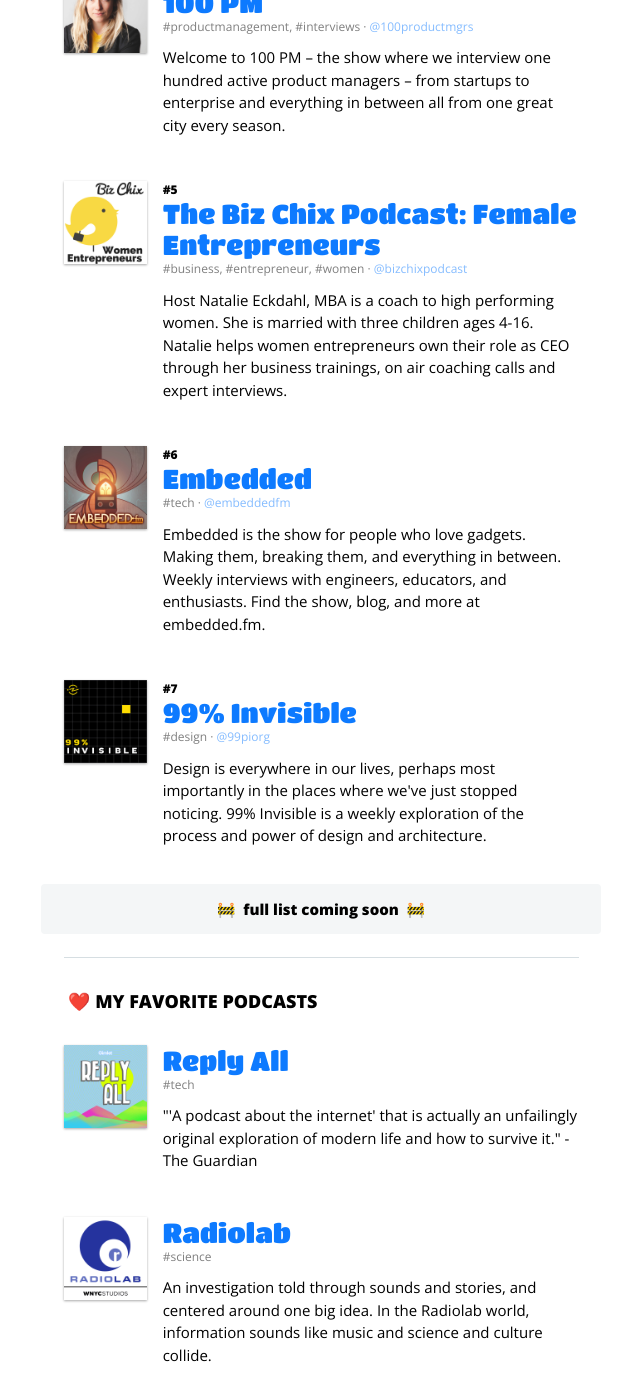
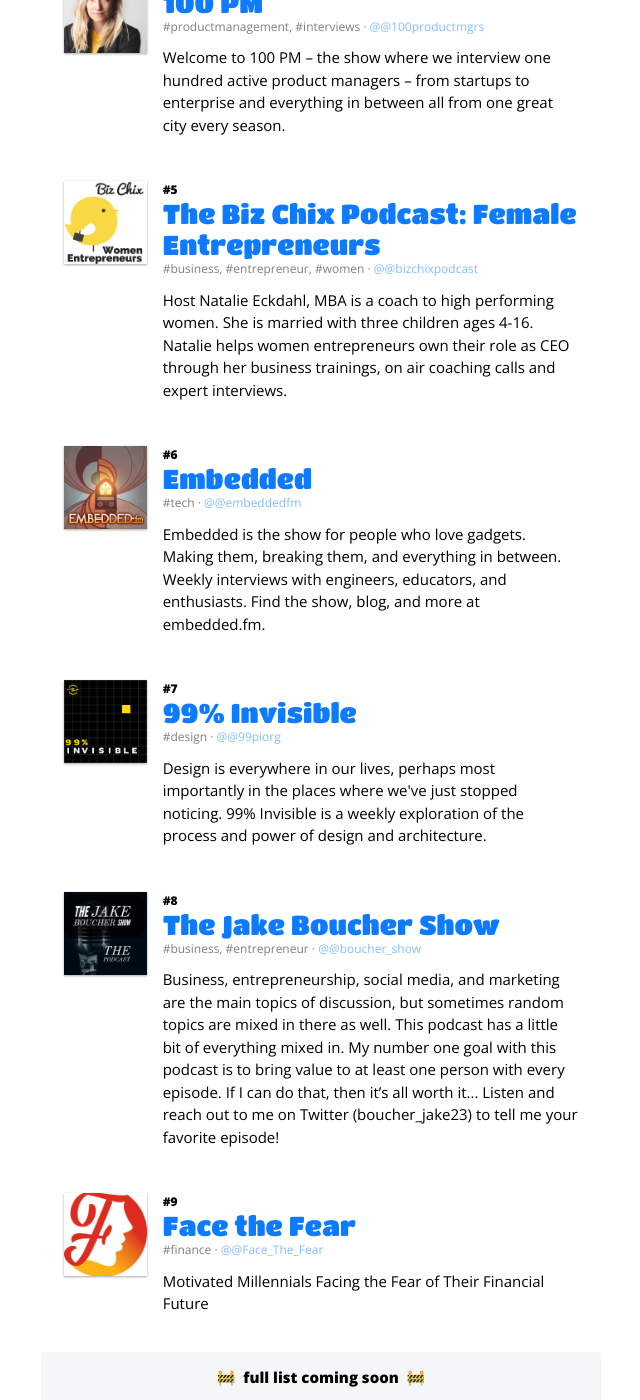
Before and after one commit to hannahd/100podcasts, a Jekyll site: the page built from index.html, in a window 1280 px wide and 1400 px high, scrolled down 2091 px. Shown: the whole window, without its empty margins (319-959 px from the left). Built offline with Jekyll 4.4.1, drawn with Linux system fonts in a browser that asks for light colours; some of the changed text lies outside the part shown.

Commit message:
Add a few new podcasts

```diff
--- a/_data/podcasts.csv
+++ b/_data/podcasts.csv
@@ -1,8 +1,10 @@
 name,image,tag,description,url,twitter,rating,thoughts,quote
-Not Craft,notcraft.jpg,"#design, #interview",Not Craft is a design podcast about all the soft skills you need to be successful in your design career—from the people that have learned them first hand.,https://notcraftpodcast.simplecast.fm/,NotCraftPodcast,3,"Great guests with intriguing perspectives.Two tricks and a warning format is succinct way to get actionables across quickly. Interview style is a bit rough, but there are only a few episodes so far.",
-Dark Tank,darktank.jpg,"#race, #comedy","Dark Tank is a podcast where white people try their best. In each episode of Dark Tank, Yedoye Travis asks a melanin deficient guest to undo the mistakes of the past by pitching solutions to pressing minority issues--to a panel of people of color. We're solving racism, one white ego at a time.",http://darktank.libsyn.com/website,DarkTankPod,3,"Feels like a fun discussion with friends. Doesn't get super deep, but is a great way to get multiple perspectives on some tough issues. ",
-Armchair Expert,armchairexpert.jpg,"#interview, #leadership","Hi, I’m Dax Shepard, and I love talking to people. I am endlessly fascinated by the messiness of being human, and I find people who are vulnerable and honest about their struggles and shortcomings to be incredibly sexy. I invite you to join me as I explore other people’s stories. We will celebrate, above all, the challenges and setbacks that ultimately lead to growth and betterment. What qualifies me for such an endeavor? More than a decade of sobriety, a degree in Anthropology and four years of improv training. I will attempt to discover human “truths” without any laboratory work, clinical trials or data collection. I will be, in the great tradition of 16th-century scientists, an Armchair Expert.",https://armchairexpertpod.com/,ArmchairExpPod,,,"""Rarely do I learn something of value from someone's story of triumph, but I always learn a lot from people's failures and fuck ups."" - Dax Shepard"
-100 PM,100PM.jpg,"#productmanagement, #interviews",Welcome to 100 PM – the show where we interview one hundred active product managers – from startups to enterprise and everything in between all from one great city every season.,https://100productmanagers.com/interviews,100productmgrs,,,
-The Biz Chix Podcast: Female Entrepreneurs,bizchix.jpg,"#business, #entrepreneur, #women","Host Natalie Eckdahl, MBA is a coach to high performing women. She is married with three children ages 4-16. Natalie helps women entrepreneurs own their role as CEO through her business trainings, on air coaching calls and expert interviews.",https://bizchix.com/category/bizchix/,bizchixpodcast,,,
-Embedded,embeddedfm.jpg,#tech,"Embedded is the show for people who love gadgets. Making them, breaking them, and everything in between. Weekly interviews with engineers, educators, and enthusiasts. Find the show, blog, and more at embedded.fm.",https://www.embedded.fm/,embeddedfm,,,
-99% Invisible,99invisible.jpg,#design,"Design is everywhere in our lives, perhaps most importantly in the places where we've just stopped noticing. 99% Invisible is a weekly exploration of the process and power of design and architecture.",https://99percentinvisible.org/episodes/,99piorg,,,
+Not Craft,notcraft.jpg,"#design, #interview",Not Craft is a design podcast about all the soft skills you need to be successful in your design career—from the people that have learned them first hand.,https://notcraftpodcast.simplecast.fm/,@NotCraftPodcast,3,"Great guests with intriguing perspectives. Two tricks and a warning format is succinct way to get actionables across quickly. Interview style is a bit rough, but there are only a few episodes so far.",
+Dark Tank,darktank.jpg,"#race, #comedy","Dark Tank is a podcast where white people try their best. In each episode of Dark Tank, Yedoye Travis asks a melanin deficient guest to undo the mistakes of the past by pitching solutions to pressing minority issues--to a panel of people of color. We're solving racism, one white ego at a time.",http://darktank.libsyn.com/website,@DarkTankPod,3,"Feels like a fun discussion with friends. Doesn't get super deep, but is a great way to get multiple perspectives on some tough issues. ",
+Armchair Expert,armchairexpert.jpg,"#interview, #leadership","Hi, I’m Dax Shepard, and I love talking to people. I am endlessly fascinated by the messiness of being human, and I find people who are vulnerable and honest about their struggles and shortcomings to be incredibly sexy. I invite you to join me as I explore other people’s stories. We will celebrate, above all, the challenges and setbacks that ultimately lead to growth and betterment. What qualifies me for such an endeavor? More than a decade of sobriety, a degree in Anthropology and four years of improv training. I will attempt to discover human “truths” without any laboratory work, clinical trials or data collection. I will be, in the great tradition of 16th-century scientists, an Armchair Expert.",https://armchairexpertpod.com/,@ArmchairExpPod,,,"""Rarely do I learn something of value from someone's story of triumph, but I always learn a lot from people's failures and fuck ups."" - Dax Shepard"
+100 PM,100PM.jpg,"#productmanagement, #interviews",Welcome to 100 PM – the show where we interview one hundred active product managers – from startups to enterprise and everything in between all from one great city every season.,https://100productmanagers.com/interviews,@100productmgrs,,,
+The Biz Chix Podcast: Female Entrepreneurs,bizchix.jpg,"#business, #entrepreneur, #women","Host Natalie Eckdahl, MBA is a coach to high performing women. She is married with three children ages 4-16. Natalie helps women entrepreneurs own their role as CEO through her business trainings, on air coaching calls and expert interviews.",https://bizchix.com/category/bizchix/,@bizchixpodcast,,,
+Embedded,embeddedfm.jpg,#tech,"Embedded is the show for people who love gadgets. Making them, breaking them, and everything in between. Weekly interviews with engineers, educators, and enthusiasts. Find the show, blog, and more at embedded.fm.",https://www.embedded.fm/,@embeddedfm,,,
+99% Invisible,99invisible.jpg,#design,"Design is everywhere in our lives, perhaps most importantly in the places where we've just stopped noticing. 99% Invisible is a weekly exploration of the process and power of design and architecture.",https://99percentinvisible.org/episodes/,@99piorg,,,
+The Jake Boucher Show,jakeboucher.jpg,"#business, #entrepreneur","Business, entrepreneurship, social media, and marketing are the main topics of discussion, but sometimes random topics are mixed in there as well. This podcast has a little bit of everything mixed in. My number one goal with this podcast is to bring value to at least one person with every episode. If I can do that, then it’s all worth it... Listen and reach out to me on Twitter (boucher_jake23) to tell me your favorite episode!",https://anchor.fm/jake-boucher,@boucher_show,,,
+Face the Fear,facethefear.jpg,#finance,Motivated Millennials Facing the Fear of Their Financial Future,https://www.facethefearfw.com/,@Face_The_Fear,,,
--- a/index.html
+++ b/index.html
@@ -30,7 +30,7 @@
     </div>
     <div class="content-col">
       <h3> <a href="{{ cur_podcast.url }}" target="_blank">{{ cur_podcast.name }}</a></h3>
-      <p class="tags">{{ cur_podcast.tag}}</p>
+      <p class="tags">{{ cur_podcast.tag}}&middot; <a href="https://twitter.com/{{ podcast.twitter }}" target="_blank">@{{ podcast.twitter }}</a></p>
       <p>{{cur_podcast.description}}</p>
     </div>
   </div>
```
Also changed, not shown: img/podcast-covers/facethefear.jpg (added), img/podcast-covers/jakeboucher.jpg (added).
